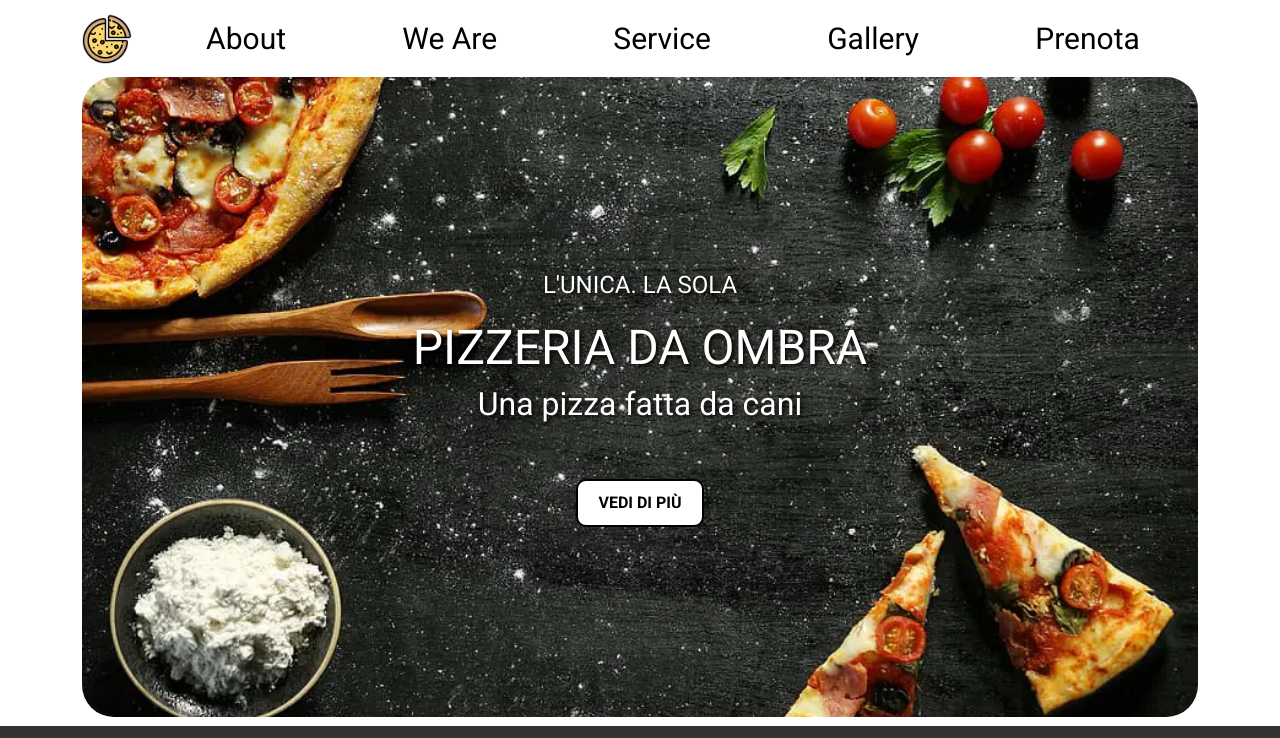
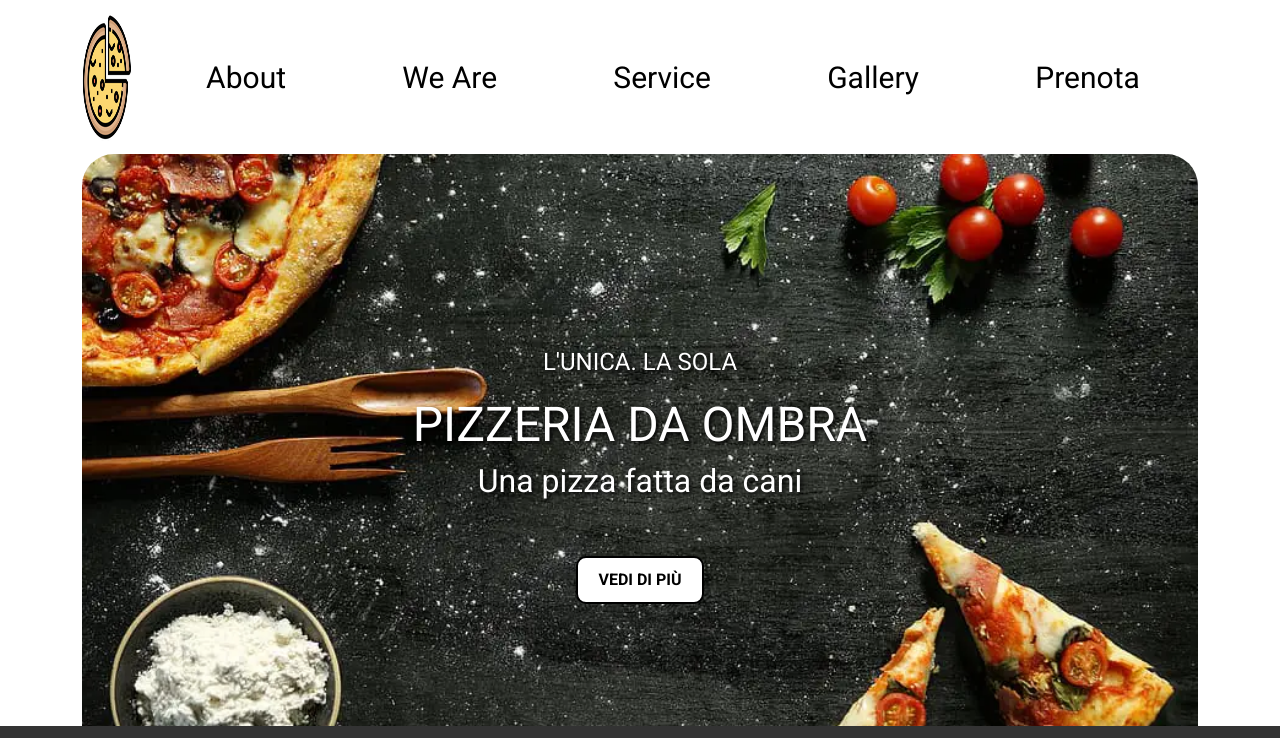
Before and after one commit to andrewinsidelazarev/final-project, a plain HTML site: page index.html in a window 1280 px wide. Shown: the top 738 px of the page. Drawn offline with nearby package versions, Linux system fonts and the light colour scheme.

Commit message:
Update index.html

```diff
--- a/index.html
+++ b/index.html
@@ -31,7 +31,7 @@
             <nav class="navbar navbar-expand-lg navbar-light bg-light">
                 <!-- Aggiungi il logo qui -->
                 <a class="navbar-brand" href="">
-                    <img src="./images/logo.png" alt="Logo" style="width: 50px;">
+                    <img src="./images/logo.png" alt="Logo" width="128" height="128" style="width: 50px;">
                 </a>
                 <!-- Pulsante del menu mobile a destra -->
                 <button class="navbar-toggler ml-auto" type="button" data-toggle="collapse" data-target="#navbarNav"
```
